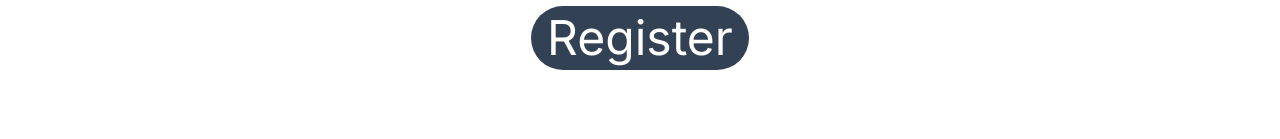
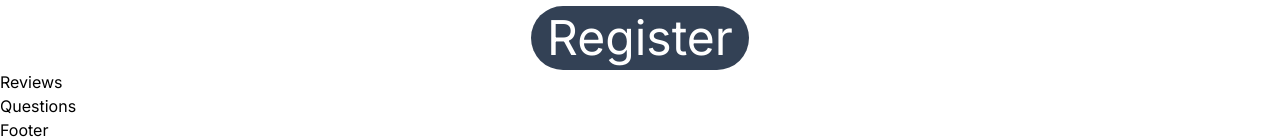
Before and after one commit to TheoPIERSON/chef-pro, a Next.js app: page / in a window 1280 px wide. Shown: the part 1886-2025 px from the top of the page. Before the commit the page ends 1956 px from the top, so only its background shows below. Built offline with nearby package versions, Linux system fonts and the light colour scheme.

Commit message:
feat: create files for next components

```diff
--- /dev/null
+++ b/src/app/components/footer.tsx
@@ -0,0 +1,7 @@
+import React from "react";
+
+const Footer = () => {
+  return <div>Footer</div>;
+};
+
+export default Footer;
--- a/src/app/components/header.tsx
+++ b/src/app/components/header.tsx
@@ -21,14 +21,15 @@ const Header = () => {
           </h1>
         </div>
         <div className="grid items-center h-1/2">
-          <button
+          <a
+            href="#subscribe"
             className="text-slate-700 text-center text-2xl md:text-4xl lg:text-5xl drop-shadow-ld bg-white p-2 pr-4 pl-4 inline-block mx-auto rounded-full duration-300
           hover:text-white hover:bg-slate-700"
           >
             Register
-          </button>
+          </a>
           <h3 className="text-white text-center top-2/3 text-2xl md:text-5xl lg:text-6xl drop-shadow-ld">
-            to be on the waiting list
+            And get a 20% discount
           </h3>
         </div>
       </div>
--- a/src/app/components/newsletter-form.tsx
+++ b/src/app/components/newsletter-form.tsx
@@ -2,7 +2,7 @@ import React from "react";
 
 const NewsletterForm = () => {
   return (
-    <form action="" className="grid place-items-center justify-center mt-20">
+    <form id="subscribe" action="" className="grid place-items-center justify-center mt-20">
       <h1 className="font-bold p-8 text-center text-3xl md:text-5xl text-slate-700 h-20 flex items-center">
         Register to be the first to have access to the Chef Pro 360
       </h1>
--- /dev/null
+++ b/src/app/components/questions.tsx
@@ -0,0 +1,7 @@
+import React from "react";
+
+const Questions = () => {
+  return <div>Questions</div>;
+};
+
+export default Questions;
--- /dev/null
+++ b/src/app/components/reviews.tsx
@@ -0,0 +1,7 @@
+import React from "react";
+
+const Reviews = () => {
+  return <div>Reviews</div>;
+};
+
+export default Reviews;
--- a/src/app/globals.css
+++ b/src/app/globals.css
@@ -10,6 +10,10 @@
   }
 }
 
+html {
+  scroll-behavior: smooth;
+}
+
 body {
   color: rgb(var(--foreground-rgb));
   background: linear-gradient(to bottom, transparent, rgb(var(--background-end-rgb))) rgb(var(--background-start-rgb));
--- a/src/app/page.tsx
+++ b/src/app/page.tsx
@@ -1,7 +1,10 @@
+import Footer from "./components/footer";
 import Header from "./components/header";
 import Navbar from "./components/navbar";
 import NewsletterForm from "./components/newsletter-form";
 import ProductDescription from "./components/product-description";
+import Questions from "./components/questions";
+import Reviews from "./components/reviews";
 
 export default function Home() {
   return (
@@ -10,6 +13,9 @@ export default function Home() {
       <Header />
       <ProductDescription />
       <NewsletterForm />
+      <Reviews />
+      <Questions />
+      <Footer />
     </main>
   );
 }
```
